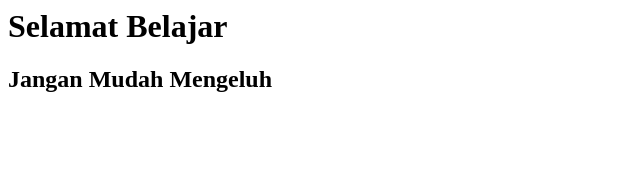
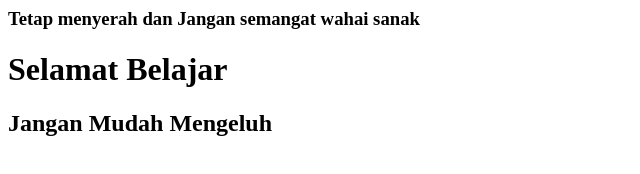
Before and after one commit to Dyy2001/BPWL-ALDY, a plain HTML site: page index.html in a window 1280 px wide. Shown: the whole page, without its empty margins (0-640 px from the left). Drawn offline with Linux system fonts and the light colour scheme.

Commit message:
Create index.html

```diff
--- a/index.html
+++ b/index.html
@@ -1,4 +1,5 @@
 <html>
+    <h3>Tetap menyerah dan Jangan semangat wahai sanak</h3>
     <h1>Selamat Belajar</h1>
     <h2>Jangan Mudah Mengeluh</h2>
 </html>
```
